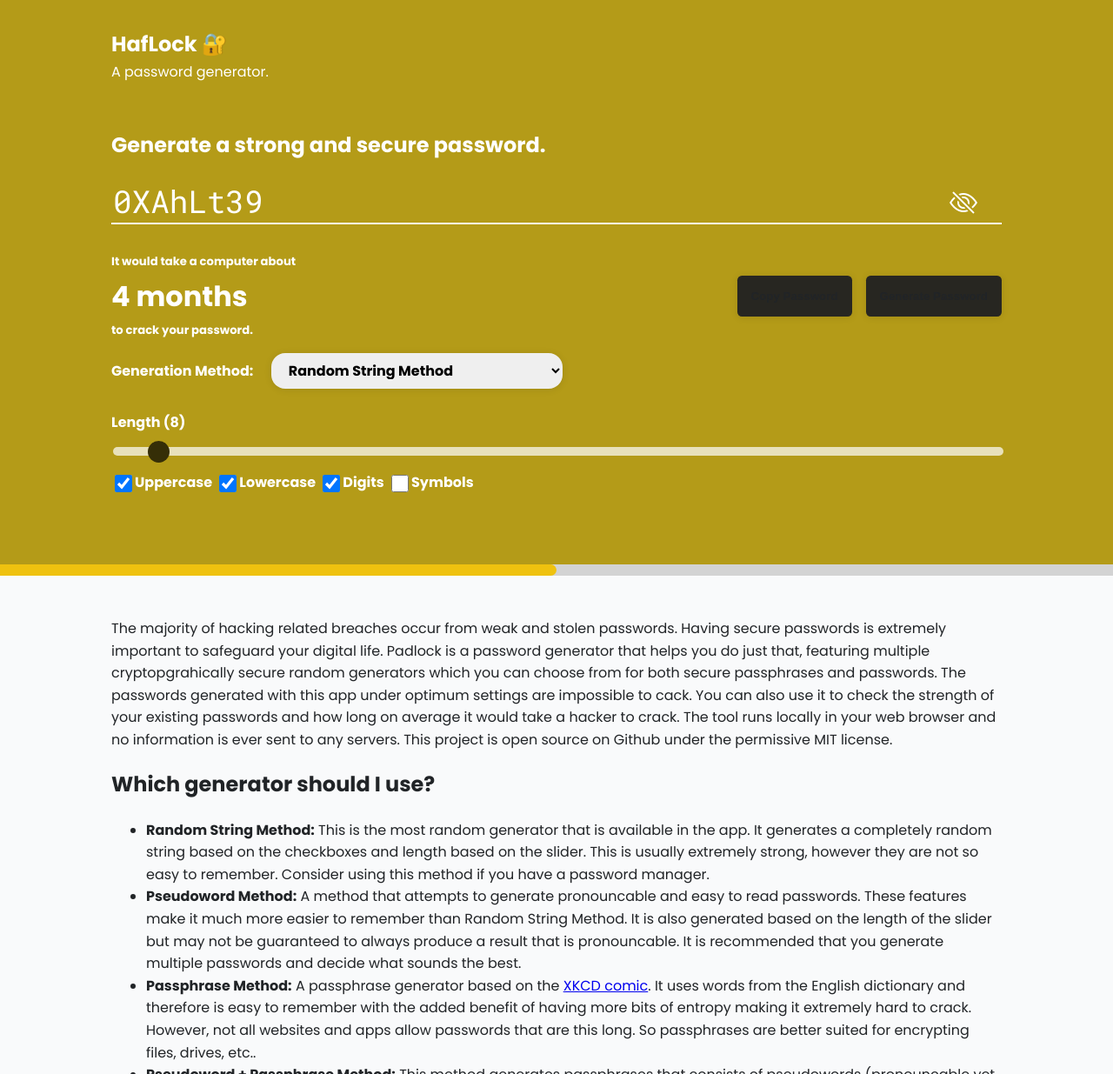
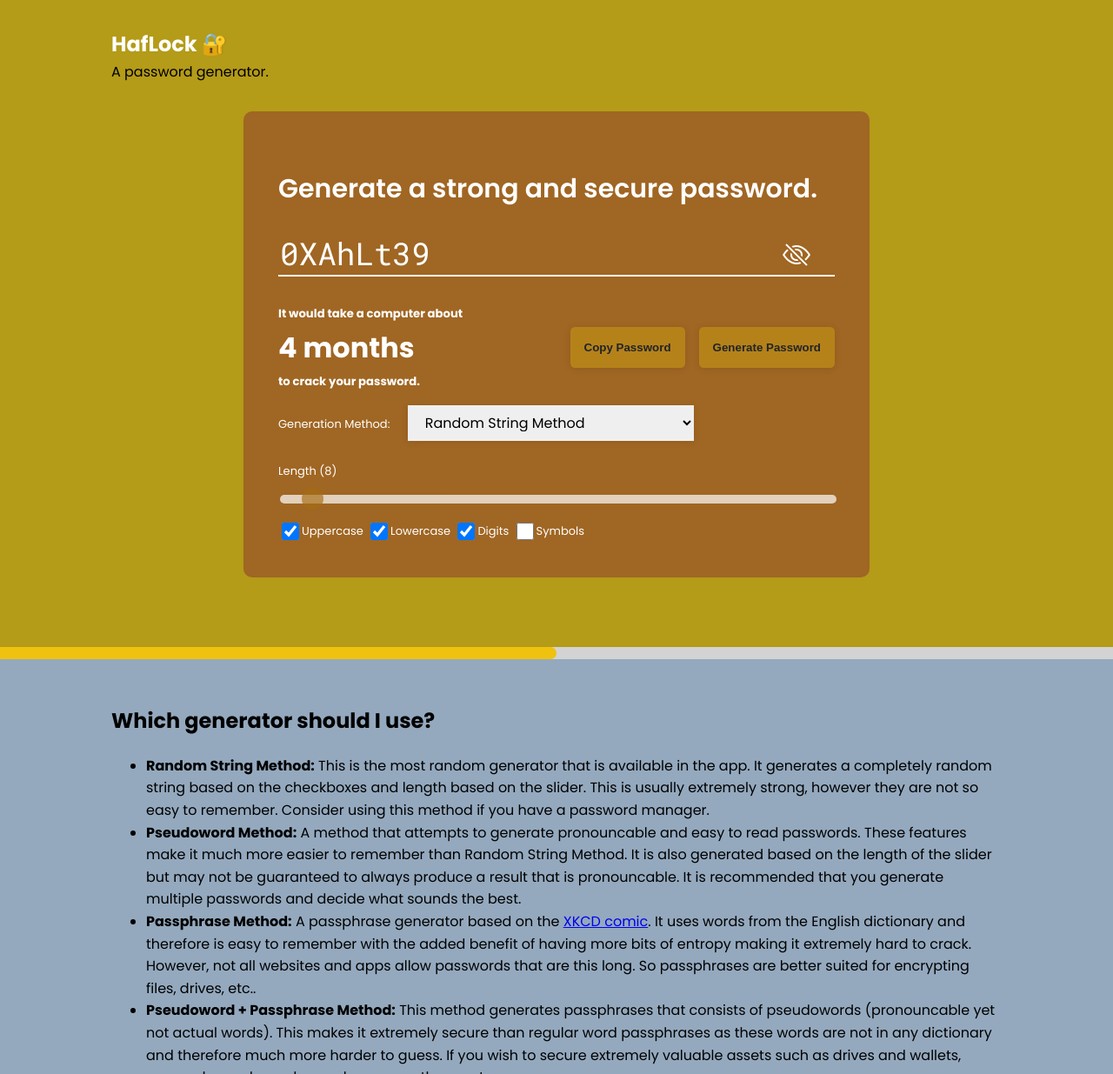
Before and after one commit to Hafeed10/Password-Generator, a website: page index.html in a window 1280 px wide. Shown: the top 1235 px of the page at 87% size. Drawn offline with nearby package versions, Linux system fonts and the light colour scheme.

Commit message:
password program upd

```diff
--- a/css/main.css
+++ b/css/main.css
@@ -1,5 +1,5 @@
 :root {
-	--background-clr: #f9fafb;
+	--background-clr: #94a9be;
 	--text-clr: #212427;
 	--light-clr: #fff;
 	--gray-clr: lightgray;
@@ -8,7 +8,7 @@
 @media (prefers-color-scheme: dark) {
 	:root {
 		--background-clr: #0090a0c5;
-		--text-clr: #f9fafb;
+		--text-clr: #efe3e3;
 		--light-clr: #fff;
 		--gray-clr: rgb(168, 142, 26);
 	}
@@ -21,7 +21,6 @@
 body {
 	margin: 0;
 	background-color: var(--background-clr);
-	color: var(--text-clr);
 	font-family: 'Poppins', sans-serif;
 	overflow-x: hidden;
 	line-height: 1.6;
@@ -41,20 +40,17 @@
 select#passwordType {
 	padding-block: 0.5rem;
 	padding-inline: 1rem;
-	font-weight: 700;
+	font-weight: 500;
 	font-size: 1rem;
 	border: none;
-	border-radius: 1rem;
 	margin-left: 1rem;
 	font-family: 'Poppins', sans-serif;
-
 	box-shadow: 0px 1px 8px rgba(4, 4, 4, 0.1);
 }
 
 #partMain {
 	background-color: rgb(209, 54, 78);
 	padding-bottom: 5rem;
-
 	transition: background-color .85s;
 }
 
@@ -64,12 +60,11 @@
 
 nav :is(h2, p) {
 	margin: 0;
-	color: var(--light-clr);
 }
 
 #title {
 	color: var(--light-clr);
-	font-weight: 800;
+	font-weight: 600;
 }
 
 #partMain h2 {
@@ -85,10 +80,25 @@
 	text-align: center;
 }
 
+.container1 {
+	width: min(50%, 70.5rem);
+	margin-inline: auto;
+	padding-block: 2rem;
+	padding: 40px;
+	border-radius: 0.625rem;
+	background-color: rgba(139, 48, 48, 0.49);
+}
+
+.container1 h2 {
+	font-weight: 800;
+	font-size: 30px;
+}
+
 .container {
 	width: min(80%, 70.5rem);
 	margin-inline: auto;
 }
+
 
 .password-card {
 	background-color: var(--light-clr);
@@ -113,6 +123,10 @@
 	margin-bottom: 2rem;
 }
 
+#passwordLengthText {
+	font-weight: 500;
+}
+
 #passwordLength {
 	margin-top: 1rem;
 	-webkit-appearance: none;
@@ -131,13 +145,14 @@
 	width: 25px;
 	height: 25px;
 	border-radius: 50%;
-	background: black;
+	background: rgba(168, 111, 12, 0.662);
 	cursor: pointer;
 }
 
 label {
 	color: var(--light-clr);
-	font-weight: bold;
+	font-weight: 500;
+	font-size: 13px;
 }
 
 .progress-bar {
@@ -195,7 +210,7 @@
 	outline: none;
 	border: none;
 	font-weight: bold;
-	background-color: #272621;
+	background-color: #deba0955;
 	color: var(--text-clr);
 	cursor: pointer;
 	transition: .2s;
@@ -203,7 +218,7 @@
 }
 
 button:hover {
-	background-color: var(--gray-clr);
+	background-color: rgba(210, 187, 13, 0.527);
 	transition: .2s;
 }
 
--- a/index.html
+++ b/index.html
@@ -35,7 +35,7 @@
                     <p>A password generator.</p>
                 </div>
             </nav>
-            <div class="container">
+            <div class="container1">
                 <h2 id="title">Generate a strong, easy to remember password.</h2>
                 <input type="text" spellcheck="false" id="password" autocomplete="off"><i class="bi bi-eye-slash"
                     id="togglePassword"></i>
@@ -78,15 +78,6 @@
 
         <section id="partInfo">
             <div class="container">
-                <p>
-                    The majority of hacking related breaches occur from weak and stolen passwords.
-                    Having secure passwords is extremely important to safeguard your digital life.
-                    Padlock is a password generator that helps you do just that, featuring multiple cryptopgrahically secure random generators which you can choose from for both secure passphrases and passwords.
-                    The passwords generated with this app under optimum settings are impossible to cack.
-                    You can also use it to check the strength of your existing passwords and how long on average it would take a hacker to crack.
-                    The tool runs locally in your web browser and no information is ever sent to any servers.
-                    This project is open source on Github under the permissive MIT license.
-                </p>
                 <h2>Which generator should I use?</h2>
                 <p>
                     <ul>
```
Also changed, not shown: README.md.
